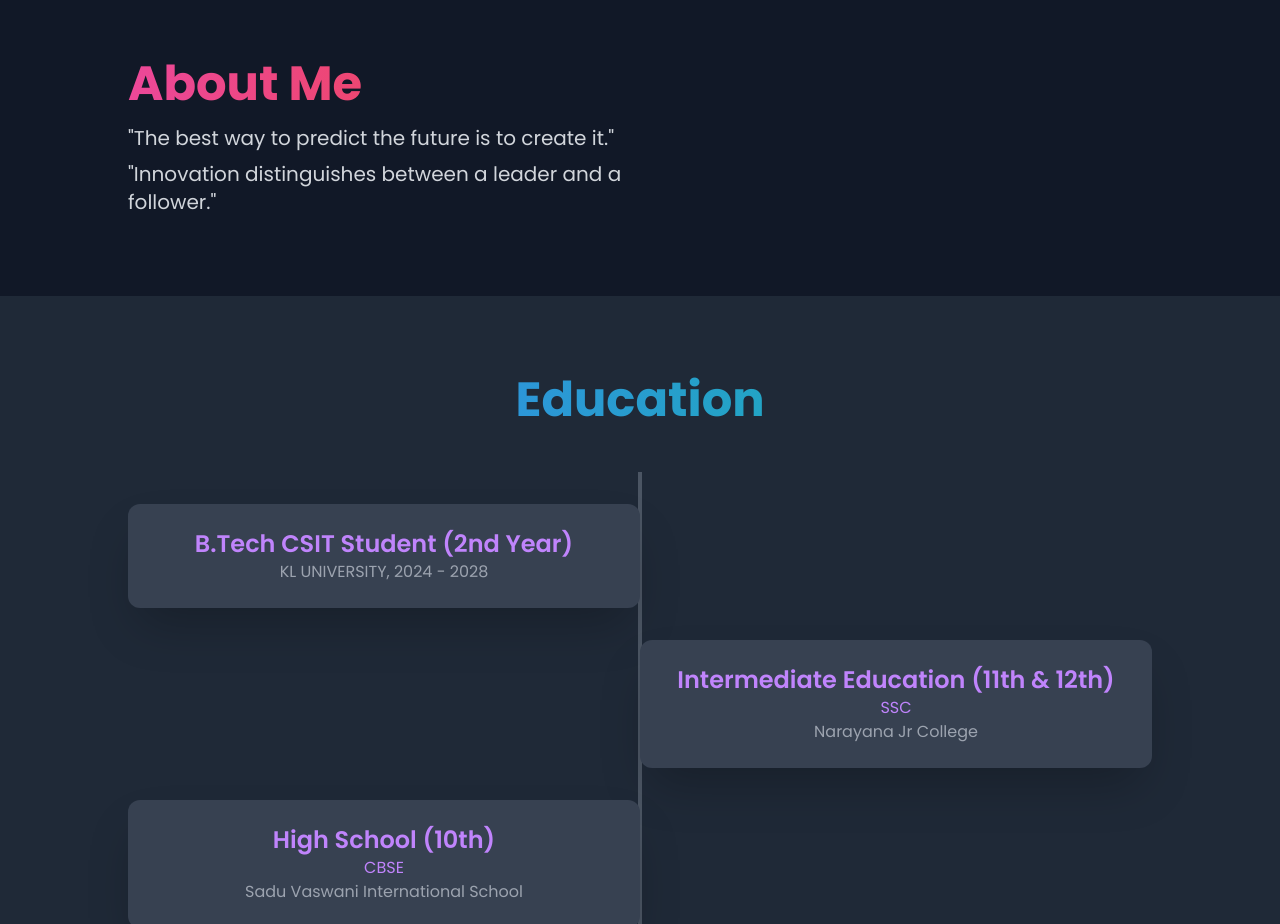
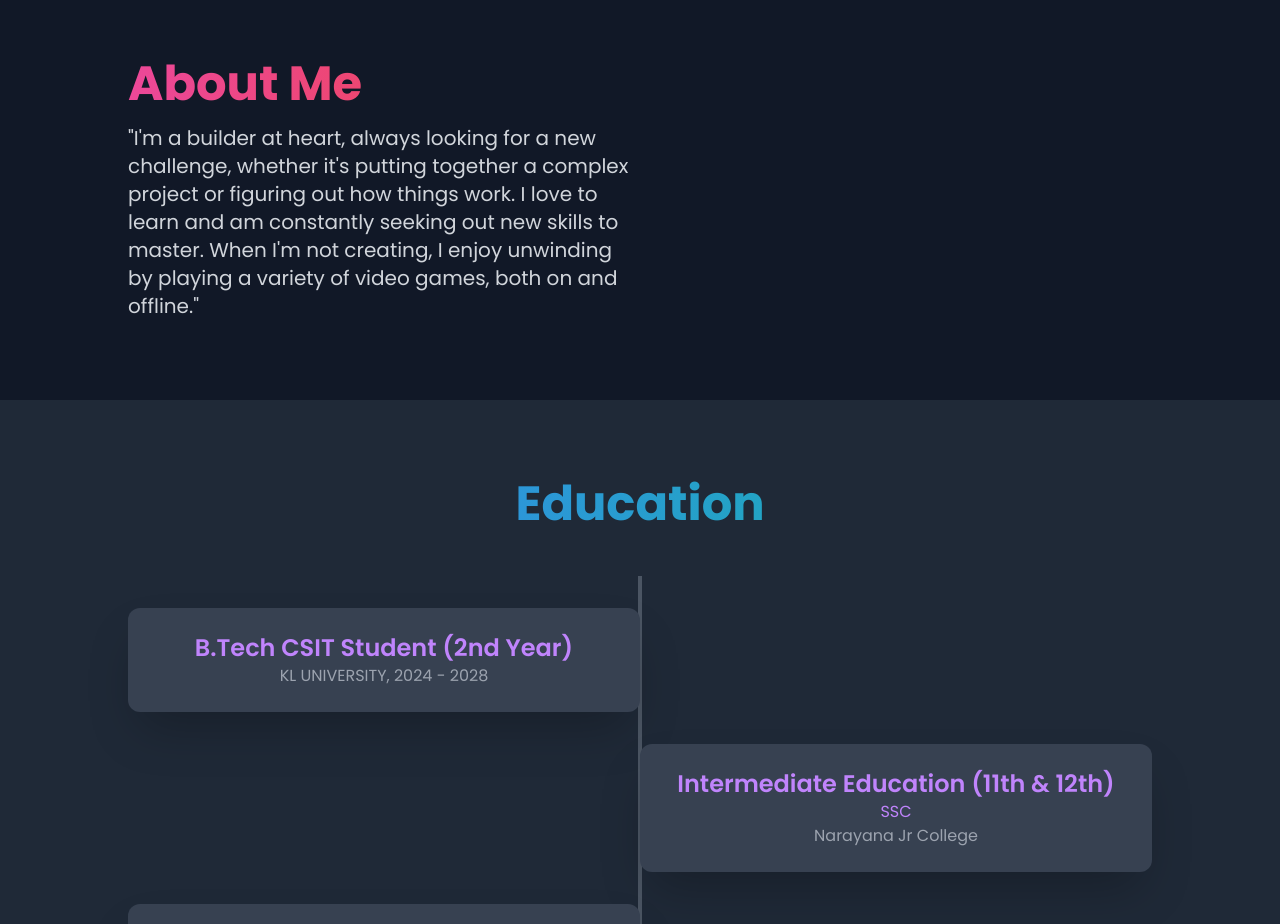
Before and after one commit to 2222dheeran/Porfolio, a plain HTML site: page index.html in a window 1280 px wide. Shown: the part 820-1744 px from the top of the page. Drawn offline with nearby package versions, Linux system fonts and the light colour scheme.

Commit message:
Update index.html

```diff
--- a/index.html
+++ b/index.html
@@ -112,11 +112,11 @@
                 <div class="lg:w-1/2 text-center lg:text-left">
                     <h2 class="text-4xl md:text-5xl font-bold mb-4 text-transparent bg-clip-text bg-gradient-to-r from-pink-500 to-red-500">About Me</h2>
                     <p id="about-me-text" class="text-lg md:text-xl leading-relaxed text-gray-300">
-                        "The best way to predict the future is to create it."
+                        "I'm a builder at heart, always looking for a new challenge, whether it's putting together a complex project
+                         or figuring out how things work. I love to learn and am constantly seeking out new skills to master.
+                         When I'm not creating, I enjoy unwinding by playing a variety of video games, both on and offline."
                     </p>
-                    <p id="about-me-text-2" class="text-lg md:text-xl leading-relaxed text-gray-300 mt-2">
-                        "Innovation distinguishes between a leader and a follower."
-                    </p>
+
                 </div>
             </div>
         </section>
```
